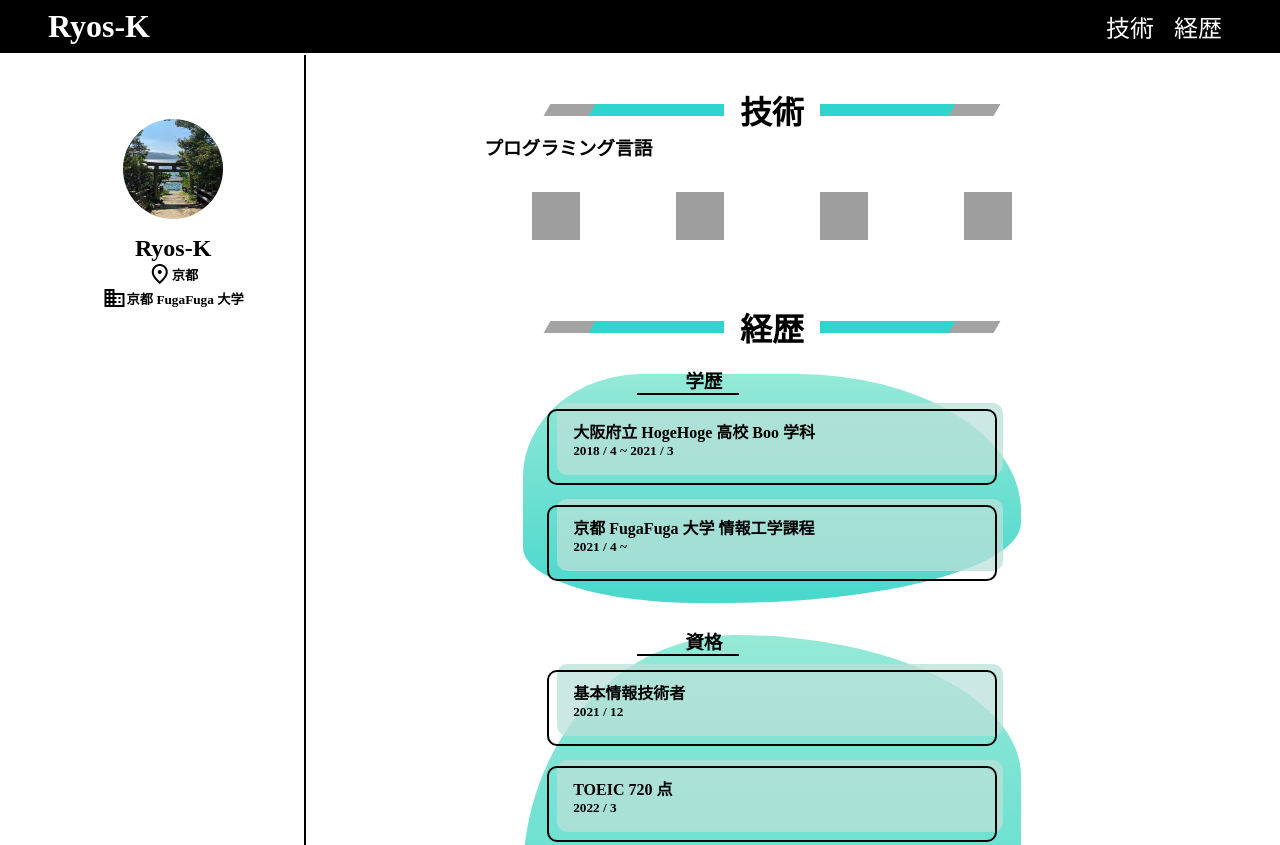
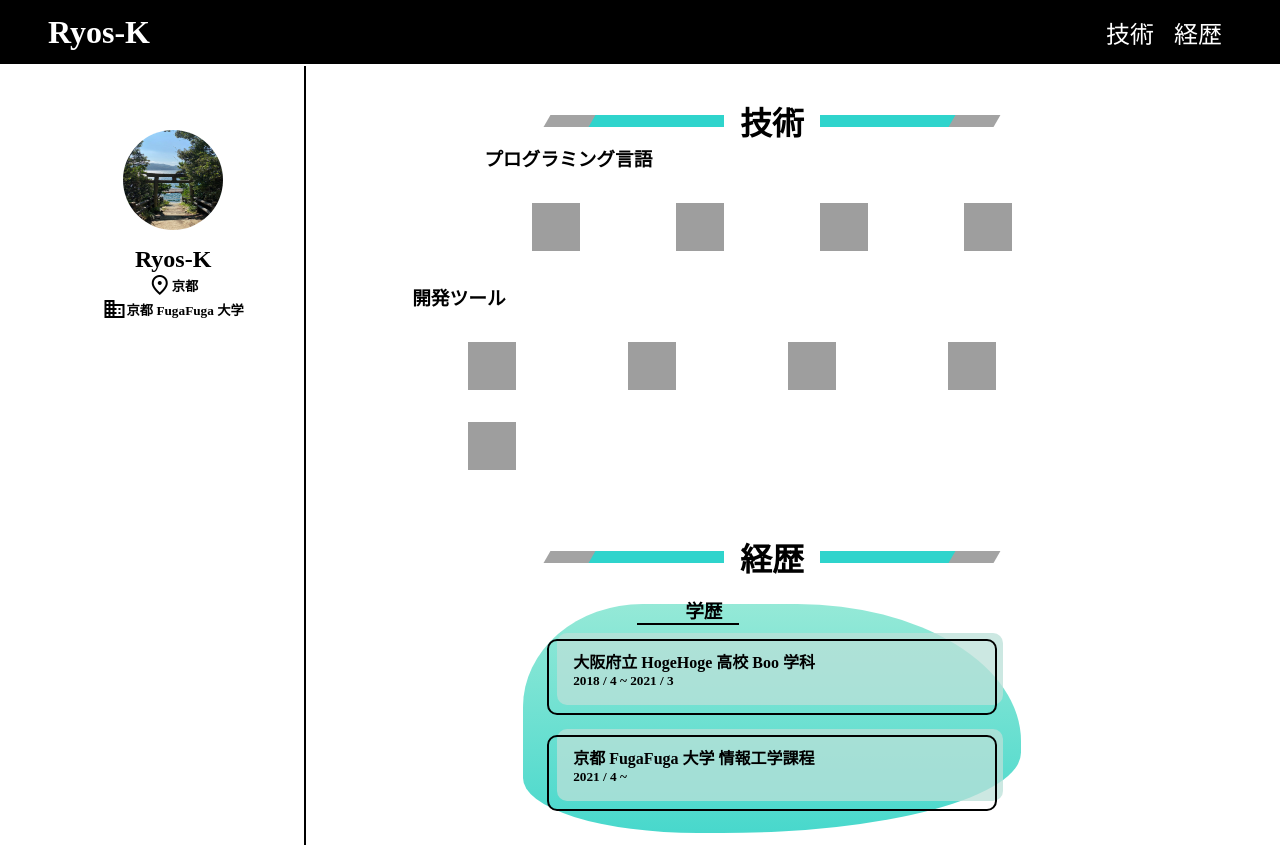
Before and after one commit to Ryos-K/ryos-k.github.io, a plain HTML site: page docs/index.html in a window 1280 px wide. Shown: the top 845 px of the page. Drawn offline with nearby package versions, Linux system fonts and the light colour scheme; some packages are replaced by stand-ins of ours; grey boxes are pictures that could not be loaded.

Commit message:
feat: Make position of header fixed

```diff
--- a/docs/index.html
+++ b/docs/index.html
@@ -45,24 +45,49 @@
             <article>
                 <section class="skills">
                     <h2 class="section-title"><span>技術</span></h2>
-                    <div class="language">
+                    <div class="language-content">
                         <h3>プログラミング言語</h3>
                         <ul class="language-list">
                             <li class="language-item">
-                            <img src="https:raw.githubusercontent.com/devicons/devicon/master/icons/c/c-original.svg"
-                                alt="HTML5" />
+                                <img src="https:raw.githubusercontent.com/devicons/devicon/master/icons/c/c-original.svg"
+                                    alt="HTML5" />
                             </li>
                             <li class="language-item">
                                 <img src="https:raw.githubusercontent.com/devicons/devicon/master/icons/cplusplus/cplusplus-original.svg"
-                                alt="CSS3" />
+                                    alt="CSS3" />
                             </li>
                             <li class="language-item">
                                 <img src="https:raw.githubusercontent.com/devicons/devicon/master/icons/java/java-original.svg"
-                                alt="HTML5" />
+                                    alt="HTML5" />
                             </li>
                             <li class="language-item">
                                 <img src="https:raw.githubusercontent.com/devicons/devicon/master/icons/kotlin/kotlin-original.svg"
-                                alt="CSS3" />
+                                    alt="CSS3" />
+                            </li>
+                        </ul>
+                    </div>
+                    <div class="tool-content">
+                        <h3>開発ツール</h3>
+                        <ul class="tool-list">
+                            <li class="tool-item">
+                                <img src="https:raw.githubusercontent.com/devicons/devicon/master/icons/git/git-original.svg"
+                                    alt="Git" />
+                            </li>
+                            <li class="tool-item">
+                                <img src="https:raw.githubusercontent.com/devicons/devicon/master/icons/github/github-original.svg"
+                                    alt="GitHub" />
+                            </li>
+                            <li class="tool-item">
+                                <img src="https:raw.githubusercontent.com/devicons/devicon/master/icons/linux/linux-original.svg"
+                                    alt="Linux" />
+                            </li>
+                            <li class="tool-item">
+                                <img src="https:raw.githubusercontent.com/devicons/devicon/master/icons/androidstudio/androidstudio-original.svg"
+                                    alt="Android Studio" />
+                            </li>
+                            <li class="tool-item">
+                                <img src="https:raw.githubusercontent.com/devicons/devicon/master/icons/vscode/vscode-original.svg"
+                                    alt="Visual Studio Code" />
                             </li>
                         </ul>
                     </div>
--- a/docs/style.css
+++ b/docs/style.css
@@ -5,10 +5,14 @@
  */
 
 header {
+    position: fixed;
+    top: 0;
     background-color: black;
     display: flex;
     justify-content: center;
     width: 100%;
+    height: 64px;
+    z-index: 100;
 }
 
 .header-content {
@@ -51,6 +55,7 @@ main {
     display: flex;
     justify-content: center;
     width: 100%;
+    margin-top: 64px;
 }
 
 .main-content {
@@ -174,7 +179,8 @@ article {
     main:article:skills
  */
 
-.language-list {
+.language-list,
+.tool-list {
     list-style: none;
     display: flex;
     flex-direction: row;
@@ -184,7 +190,8 @@ article {
     position: relative;
 }
 
-.language-item {
+.language-item,
+.tool-item {
     display: flex;
     justify-content: center;
     align-items: center;
@@ -196,7 +203,8 @@ article {
     min-width: 128px;
 }
 
-.language-item img {
+.language-item img,
+.tool-item img {
     width: 48px;
     height: 48px;
 }
```
